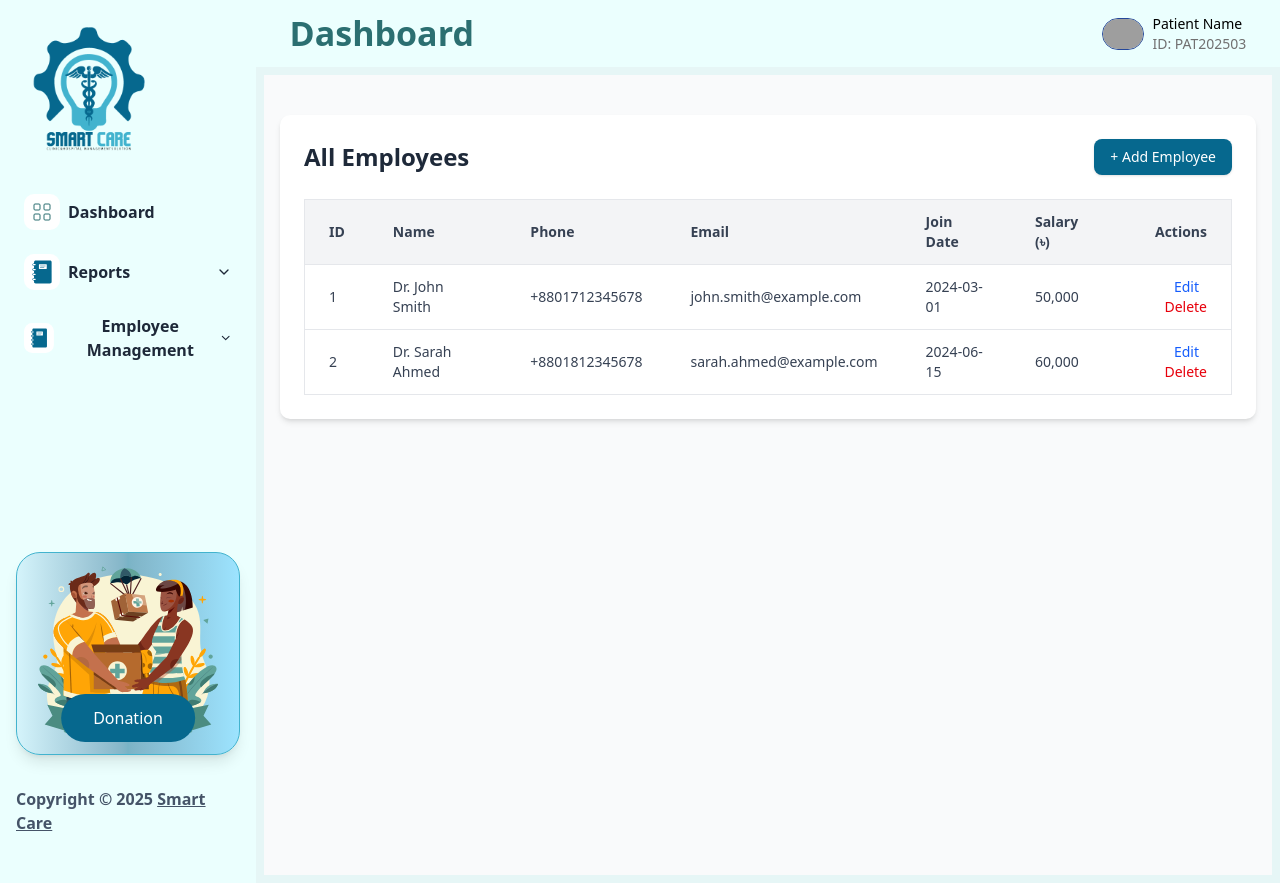
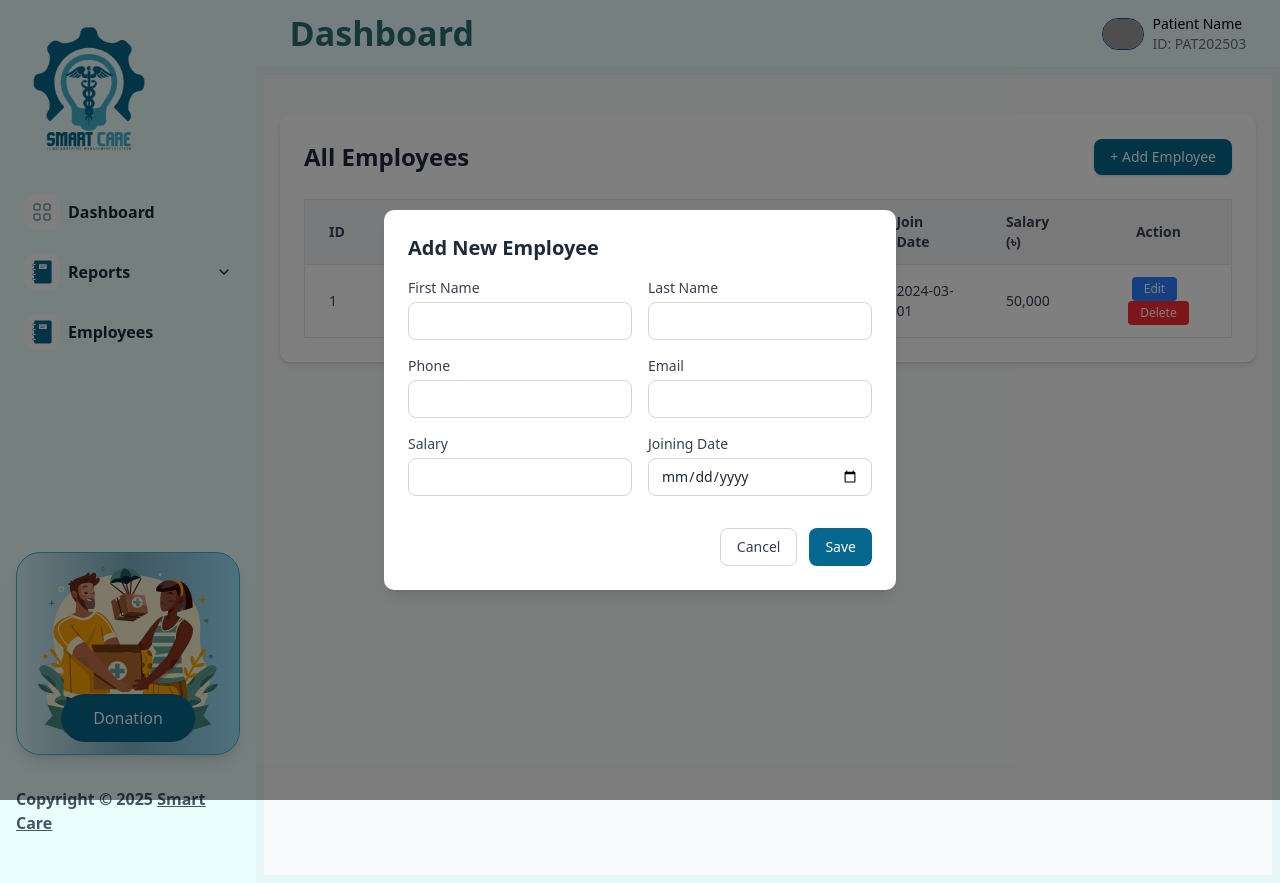
Before and after one commit to alam2025/smart-care, a Next.js app: page /dashboard/pharmaDashboard/employeeManagement/allEmployee in a window 1280 px wide. Both pictures are taken after a click on the button "+ Add Employee". Built offline with nearby package versions, Linux system fonts and the light colour scheme; grey boxes are pictures that could not be loaded.

Commit message:
employee compotent create and design

```diff
--- a/app/dashboard/layout.tsx
+++ b/app/dashboard/layout.tsx
@@ -135,22 +135,27 @@ export default function DashboardLayout({
           ],
         },
         {
-          name: "Employee Management",
-          href: "/dashboard/pharmaDashboard/nodebook",
+          name: "Employees",
+          href: "/dashboard/pharmaDashboard/employeeManagement/allEmployee",
           icon: <NodebookIcon />,
-          children: [
-            {
-              name: "Add Employee",
-              href: "/dashboard/pharmaDashboard/employeeManagement/addEmployee",
-              icon: <Redo2 className="w-4" />,
-            },
-            {
-              name: "All Employee",
-              href: "/dashboard/pharmaDashboard/employeeManagement/allEmployee",
-              icon: <Redo2 className="w-4" />,
-            },
-          ],
         },
+        // {
+        //   name: "Employee Management",
+        //   href: "/dashboard/pharmaDashboard/nodebook",
+        //   icon: <NodebookIcon />,
+        //   children: [
+        //     {
+        //       name: "Add Employee",
+        //       href: "/dashboard/pharmaDashboard/employeeManagement/addEmployee",
+        //       icon: <Redo2 className="w-4" />,
+        //     },
+        //     {
+        //       name: "All Employee",
+        //       href: "/dashboard/pharmaDashboard/employeeManagement/allEmployee",
+        //       icon: <Redo2 className="w-4" />,
+        //     },
+        //   ],
+        // },
       ]
     : [
         { name: "Dashboard", href: "/dashboard/patient", icon: <HomeIcon /> },
--- a/app/dashboard/pharmaDashboard/employeeManagement/allEmployee/page.tsx
+++ b/app/dashboard/pharmaDashboard/employeeManagement/allEmployee/page.tsx
@@ -12,9 +12,169 @@ interface Employee {
   salary: number;
 }
 
+interface ModalProps {
+  isOpen: boolean;
+  onClose: () => void;
+  onSave: (employee: Employee) => void;
+  initialData?: Employee | null;
+}
+
+function AddEmployeeModal({
+  isOpen,
+  onClose,
+  onSave,
+  initialData,
+}: ModalProps) {
+  const [formData, setFormData] = useState({
+    firstName: initialData?.firstName || "",
+    lastName: initialData?.lastName || "",
+    phone: initialData?.phone || "",
+    email: initialData?.email || "",
+    joinDate: initialData?.joinDate || "",
+    salary: initialData?.salary?.toString() || "",
+  });
+
+  const handleChange = (e: React.ChangeEvent<HTMLInputElement>) => {
+    setFormData({ ...formData, [e.target.name]: e.target.value });
+  };
+
+  const handleSubmit = (e: React.FormEvent) => {
+    e.preventDefault();
+
+    const newEmployee: Employee = {
+      id: initialData?.id || Date.now(),
+      firstName: formData.firstName,
+      lastName: formData.lastName,
+      phone: formData.phone,
+      email: formData.email,
+      joinDate: formData.joinDate,
+      salary: Number(formData.salary),
+    };
+
+    onSave(newEmployee);
+    onClose();
+  };
+
+  if (!isOpen) return null;
+
+  return (
+    <div className="fixed inset-0 flex items-center justify-center bg-black/50 z-50">
+      <div className="bg-white rounded-lg shadow-lg max-w-lg w-full p-6 relative">
+        <h2 className="text-xl font-semibold text-gray-800 mb-4">
+          {initialData ? "Edit Employee" : "Add New Employee"}
+        </h2>
+
+        <form
+          onSubmit={handleSubmit}
+          className="grid grid-cols-1 sm:grid-cols-2 gap-4"
+        >
+          <div>
+            <label className="block text-sm font-medium text-gray-700">
+              First Name
+            </label>
+            <input
+              type="text"
+              name="firstName"
+              value={formData.firstName}
+              onChange={handleChange}
+              required
+              className="mt-1 w-full border border-gray-300 rounded-md px-3 py-2 text-sm focus:border-[#06688E] focus:ring-[#06688E]"
+            />
+          </div>
+
+          <div>
+            <label className="block text-sm font-medium text-gray-700">
+              Last Name
+            </label>
+            <input
+              type="text"
+              name="lastName"
+              value={formData.lastName}
+              onChange={handleChange}
+              required
+              className="mt-1 w-full border border-gray-300 rounded-md px-3 py-2 text-sm focus:border-[#06688E] focus:ring-[#06688E]"
+            />
+          </div>
+
+          <div>
+            <label className="block text-sm font-medium text-gray-700">
+              Phone
+            </label>
+            <input
+              type="tel"
+              name="phone"
+              value={formData.phone}
+              onChange={handleChange}
+              required
+              className="mt-1 w-full border border-gray-300 rounded-md px-3 py-2 text-sm focus:border-[#06688E] focus:ring-[#06688E]"
+            />
+          </div>
+
+          <div>
+            <label className="block text-sm font-medium text-gray-700">
+              Email
+            </label>
+            <input
+              type="email"
+              name="email"
+              value={formData.email}
+              onChange={handleChange}
+              required
+              className="mt-1 w-full border border-gray-300 rounded-md px-3 py-2 text-sm focus:border-[#06688E] focus:ring-[#06688E]"
+            />
+          </div>
+
+          <div>
+            <label className="block text-sm font-medium text-gray-700">
+              Salary
+            </label>
+            <input
+              type="number"
+              name="salary"
+              value={formData.salary}
+              onChange={handleChange}
+              required
+              className="mt-1 w-full border border-gray-300 rounded-md px-3 py-2 text-sm focus:border-[#06688E] focus:ring-[#06688E]"
+            />
+          </div>
+
+          <div>
+            <label className="block text-sm font-medium text-gray-700">
+              Joining Date
+            </label>
+            <input
+              type="date"
+              name="joinDate"
+              value={formData.joinDate}
+              onChange={handleChange}
+              required
+              className="mt-1 w-full border border-gray-300 rounded-md px-3 py-2 text-sm focus:border-[#06688E] focus:ring-[#06688E]"
+            />
+          </div>
+
+          <div className="sm:col-span-2 flex justify-end gap-3 mt-4">
+            <button
+              type="button"
+              onClick={onClose}
+              className="px-4 py-2 rounded-md border border-gray-300 text-sm text-gray-700 hover:bg-gray-100"
+            >
+              Cancel
+            </button>
+            <button
+              type="submit"
+              className="px-4 py-2 rounded-md bg-[#06688E] text-white text-sm hover:bg-[#05506E]"
+            >
+              {initialData ? "Update" : "Save"}
+            </button>
+          </div>
+        </form>
+      </div>
+    </div>
+  );
+}
+
 export default function AllEmployeePage() {
-  // Sample employee data (replace with API data)
-  const [employees] = useState<Employee[]>([
+  const [employees, setEmployees] = useState<Employee[]>([
     {
       id: 1,
       firstName: "Dr. John",
@@ -24,16 +184,25 @@ export default function AllEmployeePage() {
       joinDate: "2024-03-01",
       salary: 50000,
     },
-    {
-      id: 2,
-      firstName: "Dr. Sarah",
-      lastName: "Ahmed",
-      phone: "+8801812345678",
-      email: "sarah.ahmed@example.com",
-      joinDate: "2024-06-15",
-      salary: 60000,
-    },
   ]);
+  const [isModalOpen, setIsModalOpen] = useState(false);
+  const [editEmployee, setEditEmployee] = useState<Employee | null>(null);
+
+  const handleAddEmployee = (employee: Employee) => {
+    setEmployees((prev) => {
+      const exists = prev.some((emp) => emp.id === employee.id);
+      if (exists) {
+        return prev.map((emp) => (emp.id === employee.id ? employee : emp));
+      }
+      return [...prev, employee];
+    });
+  };
+
+  const handleDelete = (id: number) => {
+    if (confirm("Are you sure you want to delete this employee?")) {
+      setEmployees((prev) => prev.filter((emp) => emp.id !== id));
+    }
+  };
 
   return (
     <div className="min-h-screen bg-gray-50 py-10 px-4">
@@ -45,6 +214,10 @@ export default function AllEmployeePage() {
           </h1>
           <button
             type="button"
+            onClick={() => {
+              setEditEmployee(null);
+              setIsModalOpen(true);
+            }}
             className="bg-[#06688E] text-white px-4 py-2 rounded-md text-sm font-medium shadow hover:bg-[#05506E] transition"
           >
             + Add Employee
@@ -74,17 +247,14 @@ export default function AllEmployeePage() {
                 <th className="px-6 py-3 text-left text-sm font-semibold text-gray-700 border-b">
                   Salary (৳)
                 </th>
-                <th className="px-6 py-3 text-right text-sm font-semibold text-gray-700 border-b">
-                  Actions
+                <th className="px-6 py-3 text-center text-sm font-semibold text-gray-700 border-b">
+                  Action
                 </th>
               </tr>
             </thead>
             <tbody>
               {employees.map((emp) => (
-                <tr
-                  key={emp.id}
-                  className="hover:bg-gray-50 transition"
-                >
+                <tr key={emp.id} className="hover:bg-gray-50 transition">
                   <td className="px-6 py-3 text-sm text-gray-700 border-b">
                     {emp.id}
                   </td>
@@ -103,11 +273,20 @@ export default function AllEmployeePage() {
                   <td className="px-6 py-3 text-sm text-gray-700 border-b">
                     {emp.salary.toLocaleString()}
                   </td>
-                  <td className="px-6 py-3 text-right text-sm font-medium border-b space-x-2">
-                    <button className="text-blue-600 hover:underline">
+                  <td className="px-6 py-3 text-center text-sm text-gray-700 border-b space-x-2">
+                    <button
+                      onClick={() => {
+                        setEditEmployee(emp);
+                        setIsModalOpen(true);
+                      }}
+                      className="bg-blue-500 hover:bg-blue-600 text-white px-3 py-1 rounded text-xs"
+                    >
                       Edit
                     </button>
-                    <button className="text-red-600 hover:underline">
+                    <button
+                      onClick={() => handleDelete(emp.id)}
+                      className="bg-red-500 hover:bg-red-600 text-white px-3 py-1 rounded text-xs"
+                    >
                       Delete
                     </button>
                   </td>
@@ -116,10 +295,7 @@ export default function AllEmployeePage() {
 
               {employees.length === 0 && (
                 <tr>
-                  <td
-                    colSpan={7}
-                    className="text-center py-6 text-gray-500"
-                  >
+                  <td colSpan={7} className="text-center py-6 text-gray-500">
                     No employees found.
                   </td>
                 </tr>
@@ -128,6 +304,14 @@ export default function AllEmployeePage() {
           </table>
         </div>
       </div>
+
+      {/* Modal */}
+      <AddEmployeeModal
+        isOpen={isModalOpen}
+        onClose={() => setIsModalOpen(false)}
+        onSave={handleAddEmployee}
+        initialData={editEmployee}
+      />
     </div>
   );
 }
```
